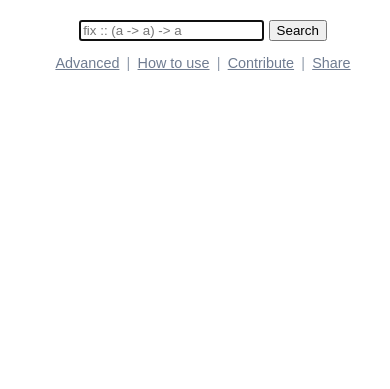
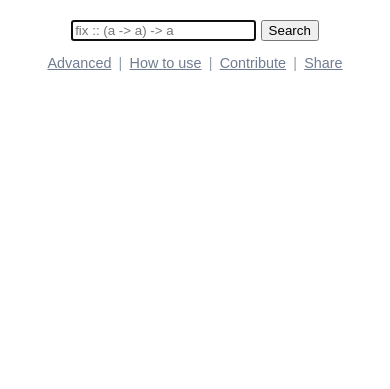
Before and after one commit to clean-cloogle/cloogle.org, a PHP site: page /index.html in a window 390 px wide. Shown: the part 95-484 px from the top of the page. Run offline with PHP 8.4, Linux system fonts and the light colour scheme.

Commit message:
Fix centering of search form on mobile

```diff
--- a/frontend/frontend.css
+++ b/frontend/frontend.css
@@ -199,7 +199,7 @@ div.visible {
 	}
 
 	#search {
-		margin: 0 0 1em 1em !important;
+		margin: 0 1em 1em !important;
 	}
 
 	.tooltip {
```
